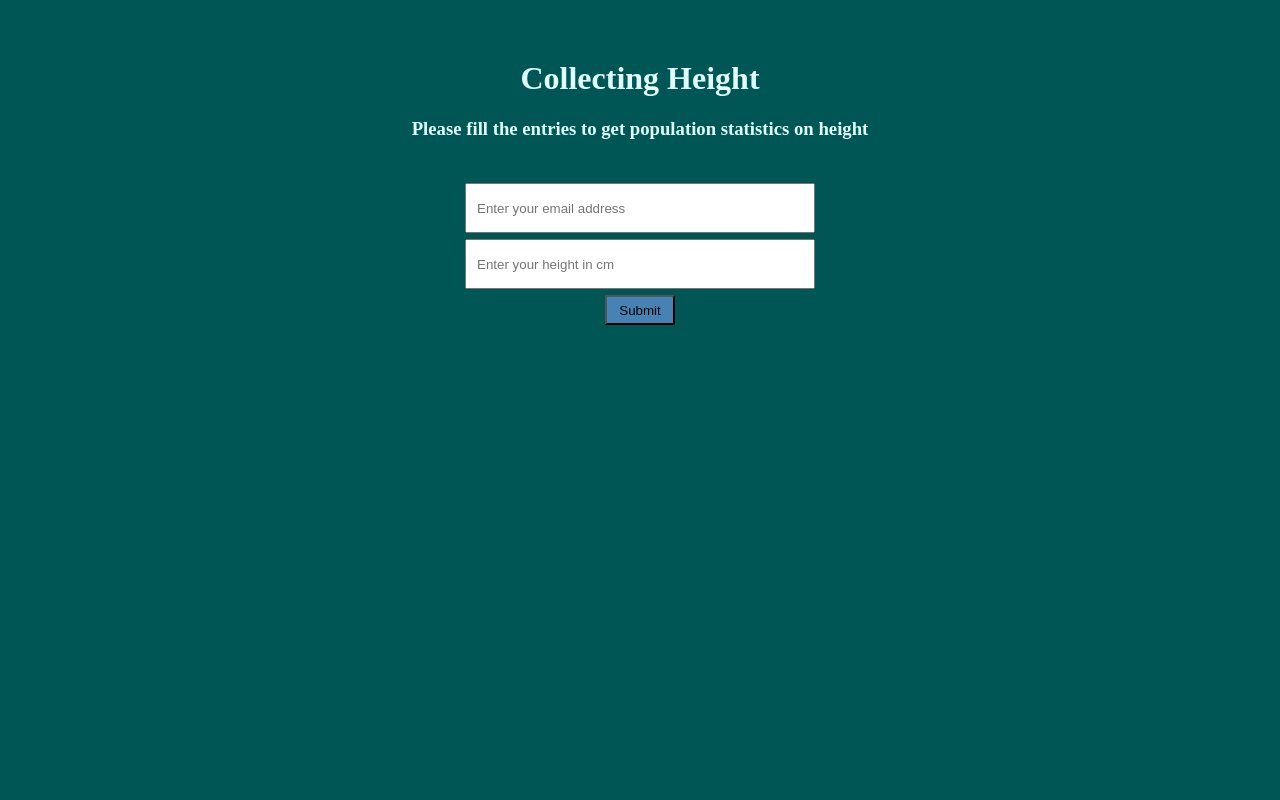
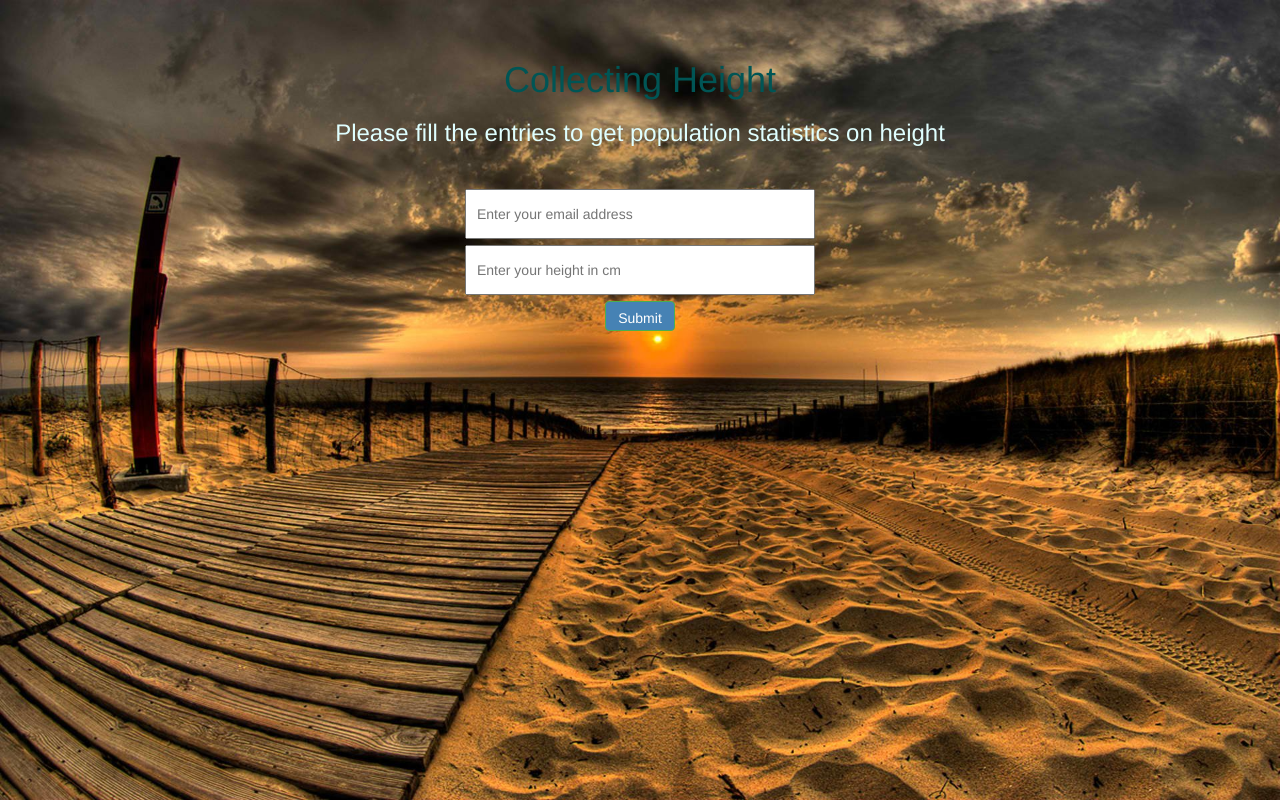
Before and after one commit to 95Rohit-zz/Data_Collector, a Flask app: page / in a window 1280 px wide. Run offline with Flask 2, Linux system fonts and the light colour scheme; some libraries are stand-ins or nearby versions.

Commit message:
first commit

```diff
--- a/static/main.css
+++ b/static/main.css
@@ -7,7 +7,10 @@ html, body{
   margin: 0 auto;
   width: 100%;
   height: 100%;
-  background-color: #005555;
+  /*background-color: #005555;*/
+  background-image: url("image1.jpg");
+  background-repeat: no-repeat;
+  background-size: cover;
   overflow: hidden;
   color: #e0ffff;
   text-align: center;
@@ -15,6 +18,7 @@ html, body{
 
 .container h1 {
   margin-top: 60px;
+  color: #005555;
 }
 
 .container form {
--- a/templates/index.html
+++ b/templates/index.html
@@ -2,6 +2,7 @@
 <html lang="en">
   <title> Data Collector App</title>
   <head>
+    <link rel="stylesheet" href="https://maxcdn.bootstrapcdn.com/bootstrap/3.3.7/css/bootstrap.min.css" integrity="sha384-BVYiiSIFeK1dGmJRAkycuHAHRg32OmUcww7on3RYdg4Va+PmSTsz/K68vbdEjh4u" crossorigin="anonymous">
     <link href="../static/main.css" rel="stylesheet">
   </head>
     <body>
@@ -14,7 +15,7 @@
         <form action="{{url_for('success')}}" method="POST">
           <input title="Your email will be safe with us" placeholder="Enter your email address" type="email" name="email_name" required> <br>
           <input title="Your data will be safe with us" placeholder="Enter your height in cm" type="number" min="50" max="300" name="height_name" required> <br>
-          <button type="submit">Submit</button>
+          <button type="button" class="btn btn-success">Submit</button>
         </form>
       </div>
     </body>
```
Also changed, not shown: static/image1.jpg (added), 3 other files.
